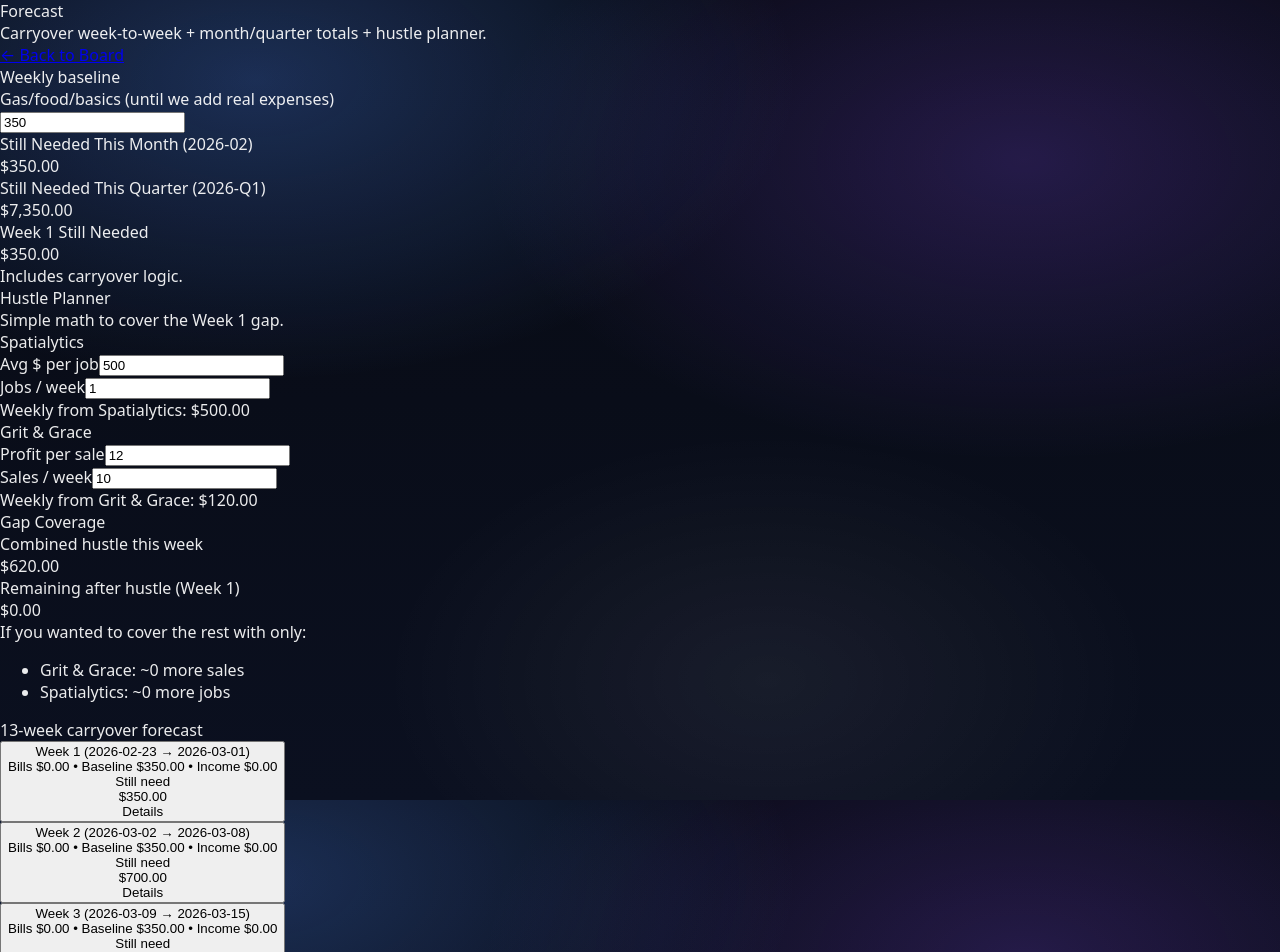
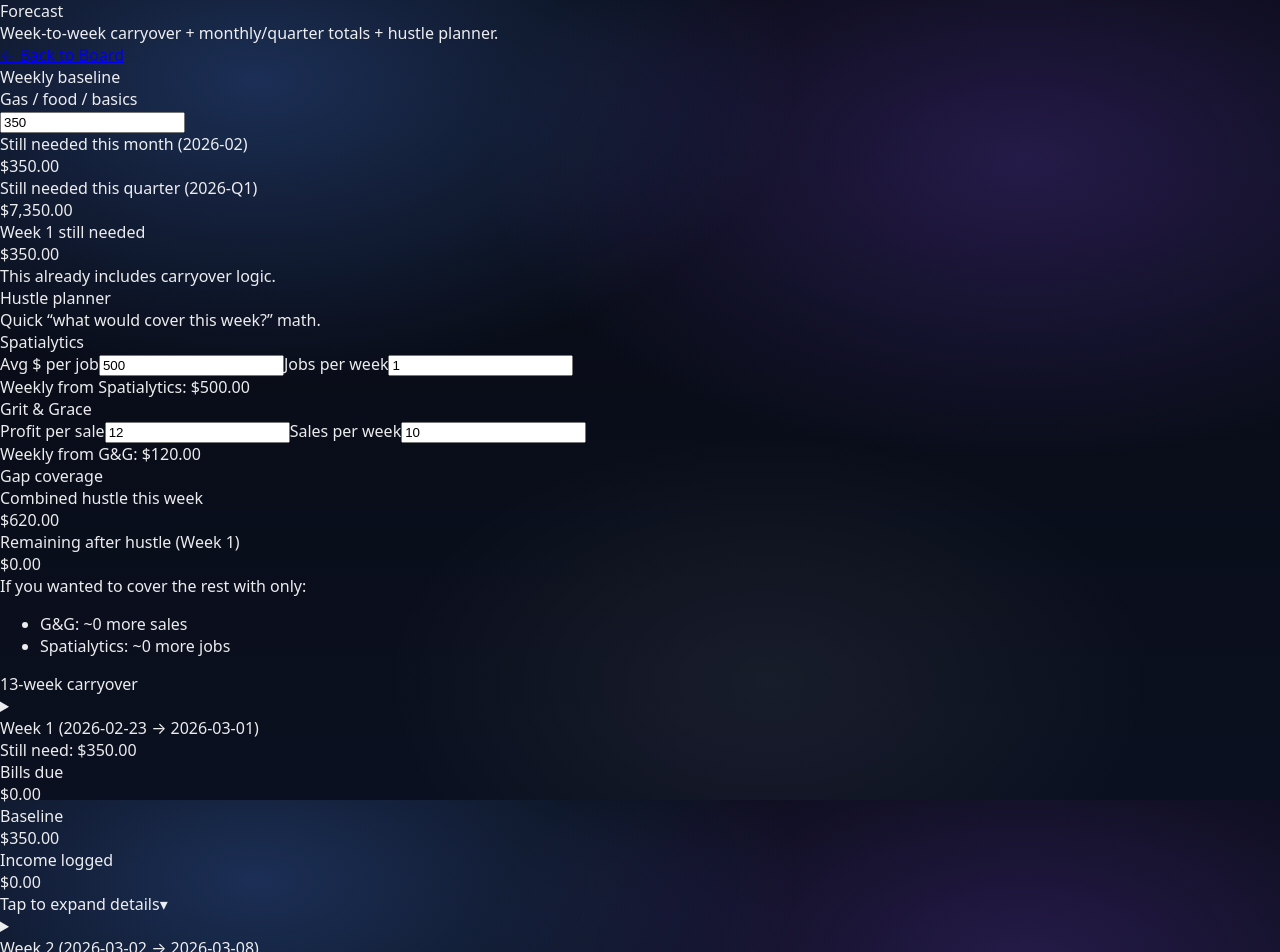
Before and after one commit to KristineMK72/money-control-board, a Next.js app: page /forecast in a window 1280 px wide. Shown: the top 952 px of the page. Built offline with nearby package versions, Linux system fonts and the light colour scheme.

Commit message:
Update page.tsx

```diff
--- a/app/forecast/page.tsx
+++ b/app/forecast/page.tsx
@@ -3,6 +3,9 @@
 import React, { useEffect, useMemo, useState } from "react";
 import Link from "next/link";
 
+/** =============================
+ *  Types (match your storage)
+============================= */
 type BucketKey = string;
 
 type Bucket = {
@@ -14,8 +17,10 @@ type Bucket = {
   due?: string;
   priority: 1 | 2 | 3;
   focus?: boolean;
+
   balance?: number;
   apr?: number;
+
   isMonthly?: boolean;
   monthlyTarget?: number;
   dueDay?: number;
@@ -39,10 +44,9 @@ type StorageShape = {
 // ⚠️ MUST MATCH your /money page
 const STORAGE_KEY = "money-control-board-v4";
 
-/* =============================
-   HELPERS
+/** =============================
+ *  Helpers
 ============================= */
-
 function clampMoney(n: number) {
   if (!Number.isFinite(n)) return 0;
   const v = Math.round(n * 100) / 100;
@@ -95,47 +99,54 @@ function quarterKey(iso: string) {
   return `${y}-Q${q}`;
 }
 
-/* =============================
-   UI
+/** =============================
+ *  Small UI bits
 ============================= */
-
 function StatCard({
-  title,
+  label,
   value,
-  hint,
+  sub,
 }: {
-  title: string;
+  label: string;
   value: string;
-  hint?: string;
+  sub?: string;
 }) {
   return (
-    <div className="rounded-2xl border border-white/15 bg-black/55 p-4 backdrop-blur-xl">
-      <div className="text-[11px] font-extrabold text-white/70">{title}</div>
-      <div className="mt-1 text-xl font-black text-white">{value}</div>
-      {hint ? <div className="mt-2 text-xs text-white/65">{hint}</div> : null}
+    <div className="rounded-2xl border border-white/12 bg-white/8 p-4 backdrop-blur-xl shadow-[0_1px_0_rgba(255,255,255,0.06)]">
+      <div className="text-xs font-extrabold tracking-wide text-white/70">
+        {label}
+      </div>
+      <div className="mt-2 text-2xl font-black text-white">{value}</div>
+      {sub ? <div className="mt-2 text-xs text-white/65">{sub}</div> : null}
     </div>
   );
 }
 
-function Mini({
+function Field({
   label,
   value,
+  onChange,
 }: {
   label: string;
-  value: string;
+  value: number;
+  onChange: (n: number) => void;
 }) {
   return (
-    <div className="rounded-xl border border-white/12 bg-black/40 p-3">
-      <div className="text-[11px] font-extrabold text-white/70">{label}</div>
-      <div className="mt-1 text-sm font-black text-white/90">{value}</div>
-    </div>
+    <label className="flex items-center justify-between gap-3 rounded-xl border border-white/10 bg-black/25 px-3 py-2">
+      <span className="text-xs font-semibold text-white/75">{label}</span>
+      <input
+        inputMode="decimal"
+        value={String(value)}
+        onChange={(e) => onChange(Number(e.target.value))}
+        className="w-[120px] rounded-lg border border-white/12 bg-black/40 px-2 py-1 text-right text-sm font-bold text-white outline-none"
+      />
+    </label>
   );
 }
 
-/* =============================
-   PAGE
+/** =============================
+ *  Page
 ============================= */
-
 export default function ForecastPage() {
   const now = todayISO();
 
@@ -143,18 +154,15 @@ export default function ForecastPage() {
   const [buckets, setBuckets] = useState<Bucket[]>([]);
   const [entries, setEntries] = useState<Entry[]>([]);
 
+  // baseline
   const [weeklyBaseline, setWeeklyBaseline] = useState<number>(350);
 
   // Hustle assumptions
   const [spatialyticsPerJob, setSpatialyticsPerJob] = useState<number>(500);
   const [spatialyticsJobsPerWeek, setSpatialyticsJobsPerWeek] = useState<number>(1);
 
-  // Profit assumptions
   const [gritProfitPerSale, setGritProfitPerSale] = useState<number>(12);
   const [gritSalesPerWeek, setGritSalesPerWeek] = useState<number>(10);
-
-  // Mobile UX: collapse/expand weekly rows
-  const [openWeeks, setOpenWeeks] = useState<Record<string, boolean>>({});
 
   useEffect(() => {
     try {
@@ -175,10 +183,11 @@ export default function ForecastPage() {
 
   const forecast = useMemo(() => {
     const w1Start = startOfWeekISO(now);
+
     const weeks = Array.from({ length: 13 }).map((_, i) => {
       const start = addDaysISO(w1Start, i * 7);
       const end = endOfWeekISO(start);
-      return { i, start, end, label: `Week ${i + 1} (${start} → ${end})` };
+      return { i, start, end, label: `Week ${i + 1}`, range: `${start} → ${end}` };
     });
 
     const remainingForBucket = (b: Bucket) => {
@@ -226,15 +235,11 @@ export default function ForecastPage() {
     const thisQuarter = quarterKey(now);
 
     const monthTotalNeed = clampMoney(
-      rows
-        .filter((r) => monthKey(r.start) === thisMonth)
-        .reduce((s, r) => s + r.stillNeed, 0)
+      rows.filter((r) => monthKey(r.start) === thisMonth).reduce((s, r) => s + r.stillNeed, 0)
     );
 
     const quarterTotalNeed = clampMoney(
-      rows
-        .filter((r) => quarterKey(r.start) === thisQuarter)
-        .reduce((s, r) => s + r.stillNeed, 0)
+      rows.filter((r) => quarterKey(r.start) === thisQuarter).reduce((s, r) => s + r.stillNeed, 0)
     );
 
     const spatialyticsWeekly = clampMoney(spatialyticsPerJob * spatialyticsJobsPerWeek);
@@ -279,41 +284,37 @@ export default function ForecastPage() {
 
   if (!loaded) {
     return (
-      <div className="mx-auto w-full max-w-3xl px-4 pb-28 pt-6 text-white/80">
+      <div className="mx-auto w-full max-w-3xl px-4 pb-32 pt-6 text-white/80">
         Loading forecast…
       </div>
     );
   }
 
   return (
-    <div className="mx-auto w-full max-w-3xl px-4 pb-28 pt-4 text-white">
+    <div className="mx-auto w-full max-w-3xl px-4 pb-32 pt-5 text-white">
       {/* Header */}
-      <div className="rounded-2xl border border-white/15 bg-black/55 p-4 backdrop-blur-xl">
-        <div className="flex flex-col gap-3 sm:flex-row sm:items-start sm:justify-between">
-          <div className="min-w-0">
+      <div className="rounded-2xl border border-white/12 bg-white/8 p-4 backdrop-blur-xl shadow-[0_1px_0_rgba(255,255,255,0.06)]">
         <div className="text-2xl font-black tracking-tight">Forecast</div>
         <div className="mt-1 text-sm text-white/70">
-              Carryover week-to-week + month/quarter totals + hustle planner.
+          Week-to-week carryover + monthly/quarter totals + hustle planner.
         </div>
 
-            <div className="mt-3 flex flex-wrap gap-2">
+        <div className="mt-3 flex flex-wrap items-center gap-2">
           <Link
             href="/money"
-                className="inline-flex items-center rounded-xl border border-white/15 bg-white/10 px-3 py-2 text-sm font-semibold text-white hover:bg-white/15 active:scale-[0.99] transition"
+            className="inline-flex items-center rounded-xl border border-white/12 bg-white/10 px-3 py-2 text-sm font-semibold text-white/90 hover:bg-white/14"
           >
             ← Back to Board
           </Link>
-            </div>
-          </div>
 
-          <div className="w-full max-w-xs rounded-2xl border border-white/12 bg-black/40 p-4">
-            <div className="text-sm font-black text-white/90">Weekly baseline</div>
-            <div className="mt-1 text-xs text-white/70">Gas/food/basics (until we add real expenses)</div>
+          <div className="ml-auto w-full sm:w-auto">
+            <div className="text-xs font-extrabold text-white/70">Weekly baseline</div>
+            <div className="mt-1 text-xs text-white/60">Gas / food / basics</div>
             <input
               inputMode="decimal"
               value={String(weeklyBaseline)}
               onChange={(e) => setWeeklyBaseline(Number(e.target.value))}
-              className="mt-3 w-full rounded-xl border border-white/15 bg-black/50 px-3 py-2 text-sm text-white outline-none placeholder:text-white/40"
+              className="mt-2 w-full sm:w-[220px] rounded-xl border border-white/12 bg-black/35 px-3 py-2 text-sm font-bold text-white outline-none"
             />
           </div>
         </div>
@@ -322,100 +323,65 @@ export default function ForecastPage() {
       {/* Top stats */}
       <div className="mt-3 grid grid-cols-1 gap-3 sm:grid-cols-3">
         <StatCard
-          title={`Still Needed This Month (${forecast.thisMonth})`}
+          label={`Still needed this month (${forecast.thisMonth})`}
           value={fmt(forecast.monthTotalNeed)}
         />
         <StatCard
-          title={`Still Needed This Quarter (${forecast.thisQuarter})`}
+          label={`Still needed this quarter (${forecast.thisQuarter})`}
           value={fmt(forecast.quarterTotalNeed)}
         />
         <StatCard
-          title="Week 1 Still Needed"
+          label="Week 1 still needed"
           value={fmt(forecast.hustle.week1Gap)}
-          hint="Includes carryover logic."
+          sub="This already includes carryover logic."
         />
       </div>
 
       {/* Hustle planner */}
-      <div className="mt-3 rounded-2xl border border-white/15 bg-black/55 p-4 backdrop-blur-xl">
-        <div className="text-lg font-black">Hustle Planner</div>
-        <div className="mt-1 text-sm text-white/70">Simple math to cover the Week 1 gap.</div>
+      <div className="mt-3 rounded-2xl border border-white/12 bg-white/8 p-4 backdrop-blur-xl shadow-[0_1px_0_rgba(255,255,255,0.06)]">
+        <div className="text-lg font-black">Hustle planner</div>
+        <div className="mt-1 text-sm text-white/70">
+          Quick “what would cover this week?” math.
+        </div>
 
         <div className="mt-3 grid grid-cols-1 gap-3 lg:grid-cols-3">
-          {/* Spatialytics */}
-          <div className="rounded-2xl border border-white/12 bg-black/40 p-4">
+          <div className="rounded-2xl border border-white/10 bg-white/5 p-4">
             <div className="text-sm font-black text-white/90">Spatialytics</div>
-
-            <div className="mt-3 flex items-center justify-between gap-3">
-              <span className="text-xs font-semibold text-white/75">Avg $ per job</span>
-              <input
-                inputMode="decimal"
-                value={String(spatialyticsPerJob)}
-                onChange={(e) => setSpatialyticsPerJob(Number(e.target.value))}
-                className="w-[130px] rounded-xl border border-white/15 bg-black/50 px-3 py-2 text-sm text-white outline-none text-right"
-              />
+            <div className="mt-3 grid gap-2">
+              <Field label="Avg $ per job" value={spatialyticsPerJob} onChange={setSpatialyticsPerJob} />
+              <Field label="Jobs per week" value={spatialyticsJobsPerWeek} onChange={setSpatialyticsJobsPerWeek} />
             </div>
-
-            <div className="mt-2 flex items-center justify-between gap-3">
-              <span className="text-xs font-semibold text-white/75">Jobs / week</span>
-              <input
-                inputMode="decimal"
-                value={String(spatialyticsJobsPerWeek)}
-                onChange={(e) => setSpatialyticsJobsPerWeek(Number(e.target.value))}
-                className="w-[130px] rounded-xl border border-white/15 bg-black/50 px-3 py-2 text-sm text-white outline-none text-right"
-              />
-            </div>
-
-            <div className="mt-3 text-sm text-white/80">
+            <div className="mt-3 text-sm text-white/75">
               Weekly from Spatialytics:{" "}
-              <span className="font-black text-white/95">{fmt(forecast.hustle.spatialyticsWeekly)}</span>
+              <span className="font-black text-white">{fmt(forecast.hustle.spatialyticsWeekly)}</span>
             </div>
           </div>
 
-          {/* Grit & Grace */}
-          <div className="rounded-2xl border border-white/12 bg-black/40 p-4">
+          <div className="rounded-2xl border border-white/10 bg-white/5 p-4">
             <div className="text-sm font-black text-white/90">Grit &amp; Grace</div>
-
-            <div className="mt-3 flex items-center justify-between gap-3">
-              <span className="text-xs font-semibold text-white/75">Profit per sale</span>
-              <input
-                inputMode="decimal"
-                value={String(gritProfitPerSale)}
-                onChange={(e) => setGritProfitPerSale(Number(e.target.value))}
-                className="w-[130px] rounded-xl border border-white/15 bg-black/50 px-3 py-2 text-sm text-white outline-none text-right"
-              />
+            <div className="mt-3 grid gap-2">
+              <Field label="Profit per sale" value={gritProfitPerSale} onChange={setGritProfitPerSale} />
+              <Field label="Sales per week" value={gritSalesPerWeek} onChange={setGritSalesPerWeek} />
             </div>
-
-            <div className="mt-2 flex items-center justify-between gap-3">
-              <span className="text-xs font-semibold text-white/75">Sales / week</span>
-              <input
-                inputMode="decimal"
-                value={String(gritSalesPerWeek)}
-                onChange={(e) => setGritSalesPerWeek(Number(e.target.value))}
-                className="w-[130px] rounded-xl border border-white/15 bg-black/50 px-3 py-2 text-sm text-white outline-none text-right"
-              />
-            </div>
-
-            <div className="mt-3 text-sm text-white/80">
-              Weekly from Grit &amp; Grace:{" "}
-              <span className="font-black text-white/95">{fmt(forecast.hustle.gritWeekly)}</span>
+            <div className="mt-3 text-sm text-white/75">
+              Weekly from G&amp;G:{" "}
+              <span className="font-black text-white">{fmt(forecast.hustle.gritWeekly)}</span>
             </div>
           </div>
 
-          {/* Coverage */}
-          <div className="rounded-2xl border border-white/12 bg-black/40 p-4">
-            <div className="text-sm font-black text-white/90">Gap Coverage</div>
+          <div className="rounded-2xl border border-white/10 bg-white/5 p-4">
+            <div className="text-sm font-black text-white/90">Gap coverage</div>
 
             <div className="mt-3 text-xs font-semibold text-white/70">Combined hustle this week</div>
-            <div className="mt-2 text-2xl font-black">{fmt(forecast.hustle.hustleWeekly)}</div>
+            <div className="mt-1 text-2xl font-black">{fmt(forecast.hustle.hustleWeekly)}</div>
 
             <div className="mt-3 text-xs font-semibold text-white/70">Remaining after hustle (Week 1)</div>
-            <div className="mt-2 text-xl font-black">{fmt(forecast.hustle.remainingAfterHustle)}</div>
+            <div className="mt-1 text-xl font-black">{fmt(forecast.hustle.remainingAfterHustle)}</div>
 
             <div className="mt-3 text-xs text-white/70">
               If you wanted to cover the rest with only:
               <ul className="mt-2 list-disc space-y-1 pl-5">
-                <li>Grit &amp; Grace: ~{forecast.hustle.moreGritSalesNeeded} more sales</li>
+                <li>G&amp;G: ~{forecast.hustle.moreGritSalesNeeded} more sales</li>
                 <li>Spatialytics: ~{forecast.hustle.moreSpatialyticsJobsNeeded} more jobs</li>
               </ul>
             </div>
@@ -423,48 +389,59 @@ export default function ForecastPage() {
         </div>
       </div>
 
-      {/* Weekly forecast */}
-      <div className="mt-4 text-lg font-black">13-week carryover forecast</div>
+      {/* Week list */}
+      <div className="mt-4 text-lg font-black">13-week carryover</div>
       <div className="mt-2 grid gap-3">
-        {forecast.rows.map((r) => {
-          const open = !!openWeeks[r.start];
-          return (
-            <div key={r.start} className="rounded-2xl border border-white/15 bg-black/55 p-4 backdrop-blur-xl">
-              <button
-                type="button"
-                onClick={() => setOpenWeeks((s) => ({ ...s, [r.start]: !s[r.start] }))}
-                className="flex w-full items-start justify-between gap-3 text-left"
+        {forecast.rows.map((r) => (
+          <details
+            key={r.start}
+            className="group rounded-2xl border border-white/12 bg-white/8 p-4 backdrop-blur-xl shadow-[0_1px_0_rgba(255,255,255,0.06)]"
           >
-                <div className="min-w-0">
-                  <div className="text-sm font-black text-white/90">{r.label}</div>
-                  <div className="mt-1 text-xs text-white/65">
-                    Bills {fmt(r.bills)} • Baseline {fmt(r.baseline)} • Income {fmt(r.income)}
+            <summary className="cursor-pointer list-none">
+              <div className="flex flex-col gap-1 sm:flex-row sm:items-center sm:justify-between">
+                <div className="text-sm font-black text-white/90">
+                  {r.label} <span className="font-semibold text-white/60">({r.range})</span>
+                </div>
+                <div className="text-sm font-black">
+                  Still need: <span className="text-white">{fmt(r.stillNeed)}</span>
                 </div>
               </div>
 
-                <div className="shrink-0 text-right">
-                  <div className="text-[11px] font-extrabold text-white/70">Still need</div>
-                  <div className="mt-1 text-base font-black">{fmt(r.stillNeed)}</div>
-                  <div className="mt-1 text-[11px] text-white/60">{open ? "Hide" : "Details"}</div>
+              <div className="mt-2 grid grid-cols-3 gap-2 text-xs text-white/70 sm:grid-cols-3">
+                <div className="rounded-xl border border-white/10 bg-white/5 p-2">
+                  <div className="font-extrabold">Bills due</div>
+                  <div className="mt-1 text-sm font-black text-white">{fmt(r.bills)}</div>
                 </div>
-              </button>
+                <div className="rounded-xl border border-white/10 bg-white/5 p-2">
+                  <div className="font-extrabold">Baseline</div>
+                  <div className="mt-1 text-sm font-black text-white">{fmt(r.baseline)}</div>
+                </div>
+                <div className="rounded-xl border border-white/10 bg-white/5 p-2">
+                  <div className="font-extrabold">Income logged</div>
+                  <div className="mt-1 text-sm font-black text-white">{fmt(r.income)}</div>
+                </div>
+              </div>
 
-              {open ? (
-                <div className="mt-3 grid grid-cols-2 gap-3 sm:grid-cols-4">
-                  <Mini label="Bills due (remaining)" value={fmt(r.bills)} />
-                  <Mini label="Baseline" value={fmt(r.baseline)} />
-                  <Mini label="Income logged" value={fmt(r.income)} />
-                  <Mini label="Total need (incl carryover)" value={fmt(r.needTotal)} />
+              <div className="mt-2 text-xs text-white/55">
+                Tap to expand details
+                <span className="ml-2 inline-block transition group-open:rotate-180">▾</span>
               </div>
-              ) : null}
+            </summary>
+
+            <div className="mt-3 rounded-xl border border-white/10 bg-black/25 p-3">
+              <div className="text-xs font-extrabold text-white/70">Total need this week (incl carryover)</div>
+              <div className="mt-1 text-xl font-black text-white">{fmt(r.needTotal)}</div>
+              <div className="mt-2 text-xs text-white/60">
+                This is: bills due + baseline + whatever was still needed from last week.
               </div>
-          );
-        })}
+            </div>
+          </details>
+        ))}
       </div>
 
       <div className="mt-4 pb-8 text-xs text-white/60">
-        Note: This uses your current bucket “remaining” (target - saved) and your logged income entries.
-        Next step is adding real expenses and/or recurring monthly schedules so the forecast becomes a true budget.
+        Uses your current bucket “remaining” (target - saved) and logged income entries. Next step is
+        adding real expenses and/or recurring monthly schedules.
       </div>
     </div>
   );
```
Lines whose indentation alone changed are shown as unchanged.
